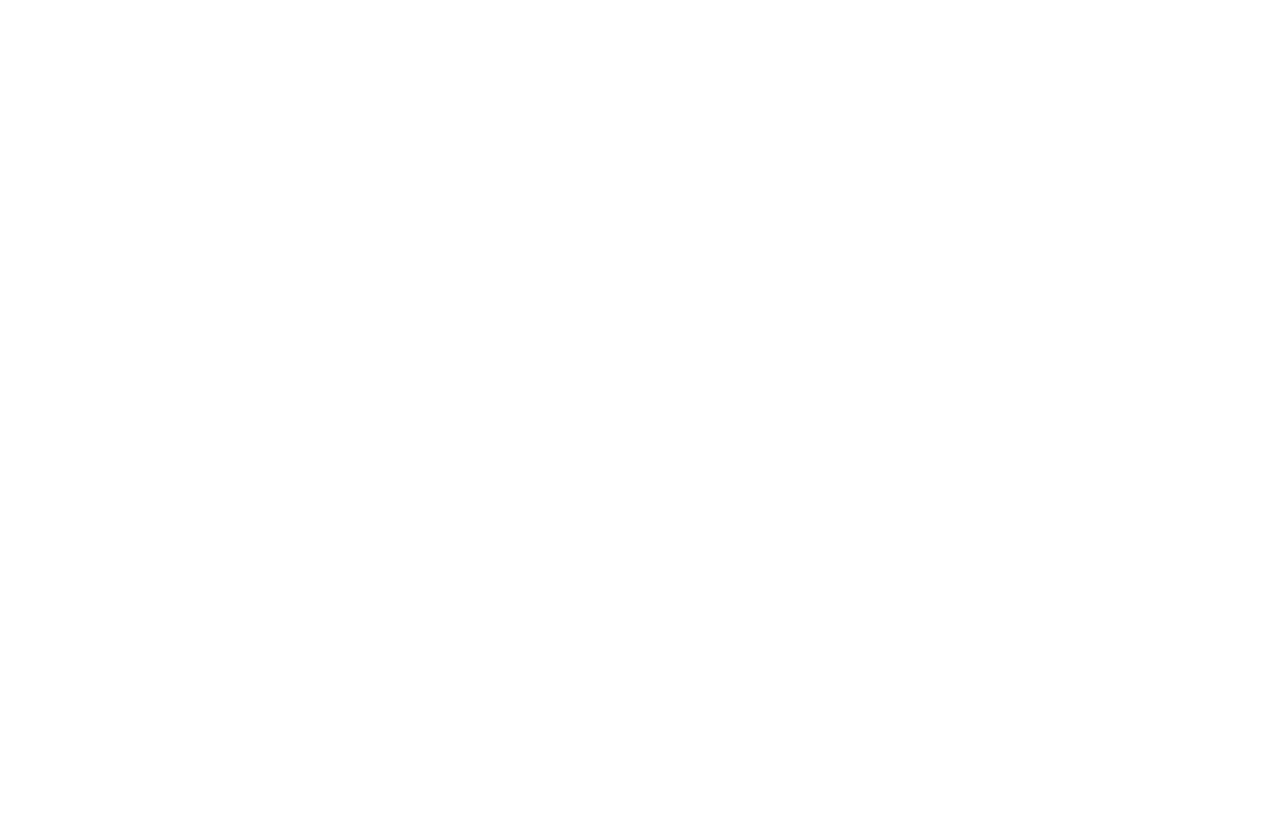
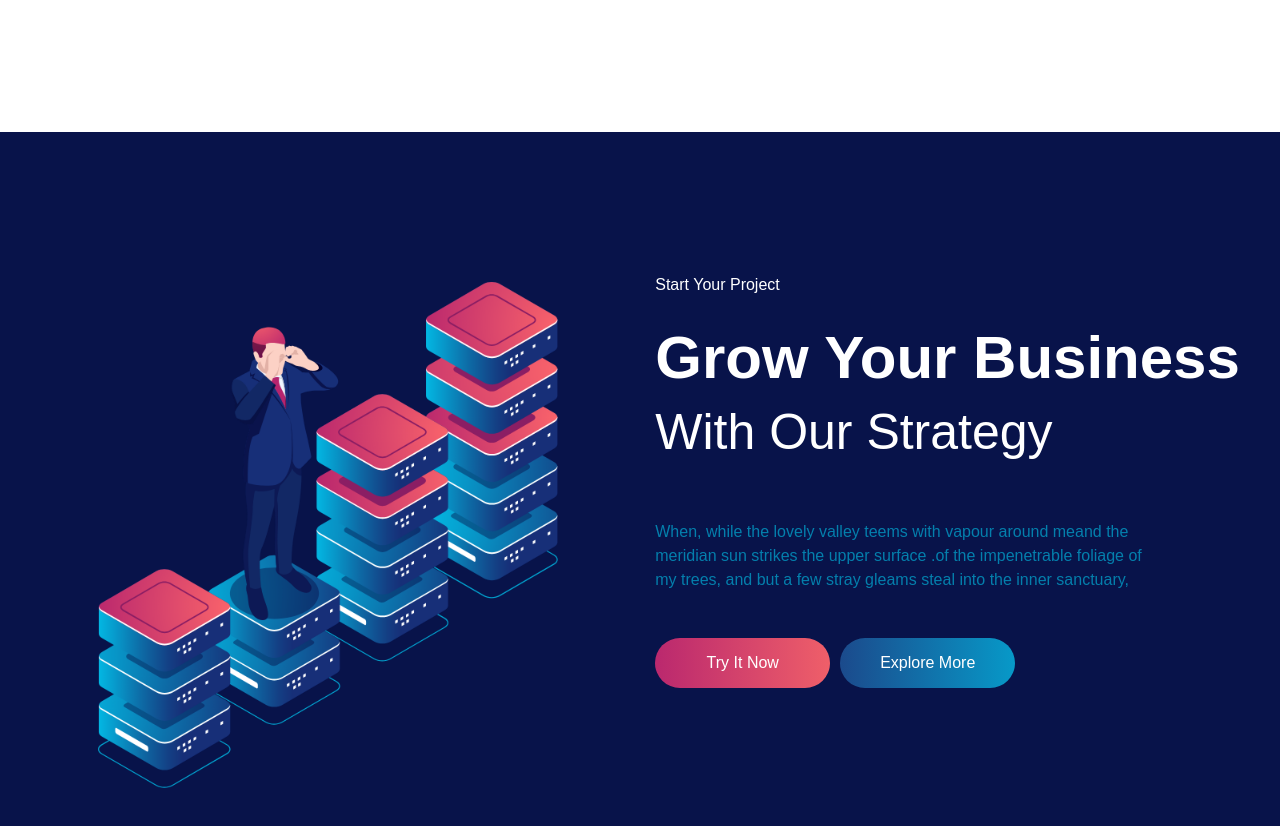
Before and after one commit to matteo-didone/proj-html-vuejs, a Vue app: page / in a window 1280 px wide. Shown: the part 2380-3206 px from the top of the page. Before the commit the page ends 2512 px from the top, so only its background shows below. Built offline with nearby package versions, Linux system fonts and the light colour scheme; a small style sheet from the web is missing.

Commit message:
Finished grow your business section

```diff
--- a/src/components/GrowYourBusiness.vue
+++ b/src/components/GrowYourBusiness.vue
@@ -1,6 +1,32 @@
 <template>
+    <div class="grow-your-business-wrapper">
 
+        <div class="left-container">
+            <img src="../assets/images/men-data.png" alt="men-data-image">
+        </div>
+
+        <div class="right-container">
+            <div class="title-container">
+                <p>Start Your Project</p>
+                <h1>Grow Your Business</h1>
+                <h2>With Our Strategy</h2>
+            </div>
+
+            <div class="subtitle-container">
+                <p>
+                    When, while the lovely valley teems with vapour around meand the meridian sun strikes the upper surface
+                    .of the impenetrable foliage of my trees, and but a few stray gleams steal into the inner sanctuary,
+                </p>
+            </div>
+
+            <div class="ml-auto button-container">
+                <button class="btn try-it-now-button" type="submit">Try It Now</button>
+                <button class="btn explore-more-button" type="submit">Explore More</button>
+            </div>
+        </div>
+    </div>
 </template>
+
 
 <script>
 import { store } from '../store.js'
@@ -27,5 +53,105 @@
 
 
 <style lang="scss" scoped>
+@import '../styles/general.scss';
+@import 'bootstrap/scss/bootstrap';
 
+.grow-your-business-wrapper {
+    background-color: rgba(8, 19, 74, 255);
+    display: flex;
+    justify-content: space-evenly;
+    align-items: center;
+    color: white;
+    padding-bottom: 170px;
+
+    .left-container {
+        display: flex;
+        justify-content: center;
+        align-items: center;
+        margin-top: 150px;
+
+        img {
+            width: 80%;
+            height: auto;
+        }
+    }
+
+    .right-container {
+        display: flex;
+        flex-direction: column;
+        align-items: flex-start;
+        justify-content: center;
+
+        margin-top: 40px;
+
+        .title-container {
+            font-weight: bolder;
+            margin-bottom: 50px;
+
+            p {
+                font-size: 16px;
+                margin-bottom: 25px;
+                font-weight: normal;
+            }
+
+            h1 {
+                font-size: 60px;
+                font-weight: bolder;
+            }
+
+            h2 {
+                font-size: 50px;
+            }
+        }
+
+        div.subtitle-container {
+            width: 500px !important;
+            margin-bottom: 10px;
+
+
+            p {
+                color: #047fac;
+                text-align: left;
+                height: auto;
+                font-size: 16px;
+            }
+        }
+
+        .button-container {
+            display: flex;
+            margin-top: 20px;
+
+            button {
+                margin-right: 10px;
+                height: 40px;
+                border-radius: 40px;
+                padding: 0 20px;
+            }
+        }
+    }
+}
+
+.try-it-now-button {
+    width: 175px;
+    height: 50px !important;
+    background-image: linear-gradient(to left, #ef5f69, #ba286e);
+    border: none;
+    color: white;
+
+    &:hover {
+        background-image: linear-gradient(to right, #0799c8, #1b4a8c);
+    }
+}
+
+.explore-more-button {
+    width: 175px;
+    height: 50px !important;
+    background-image: linear-gradient(to left, #0799c8, #1b4a8c);
+    border: none;
+    color: white;
+
+    &:hover {
+        background-image: linear-gradient(to right, #ef5f69, #ba286e);
+    }
+}
 </style>
```
